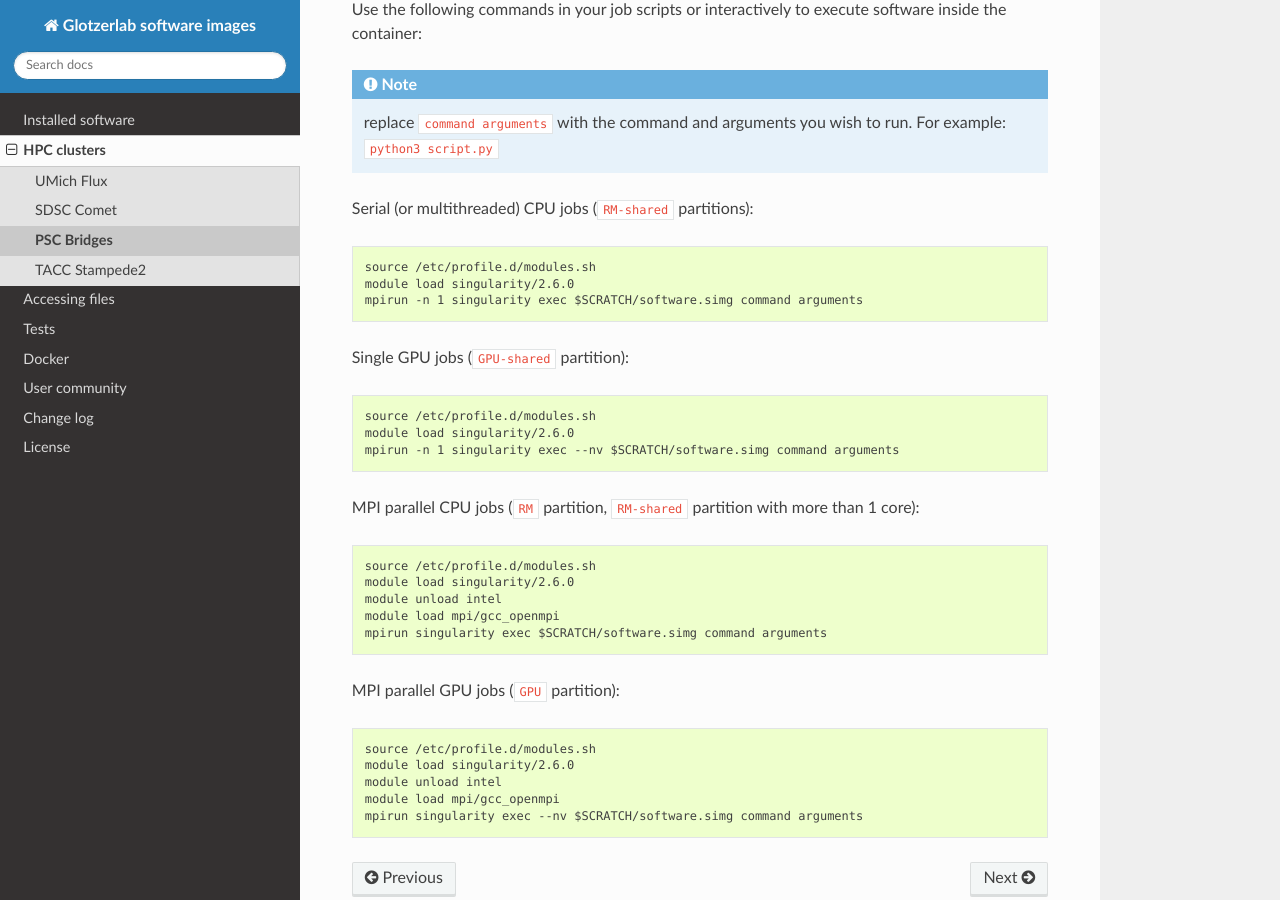
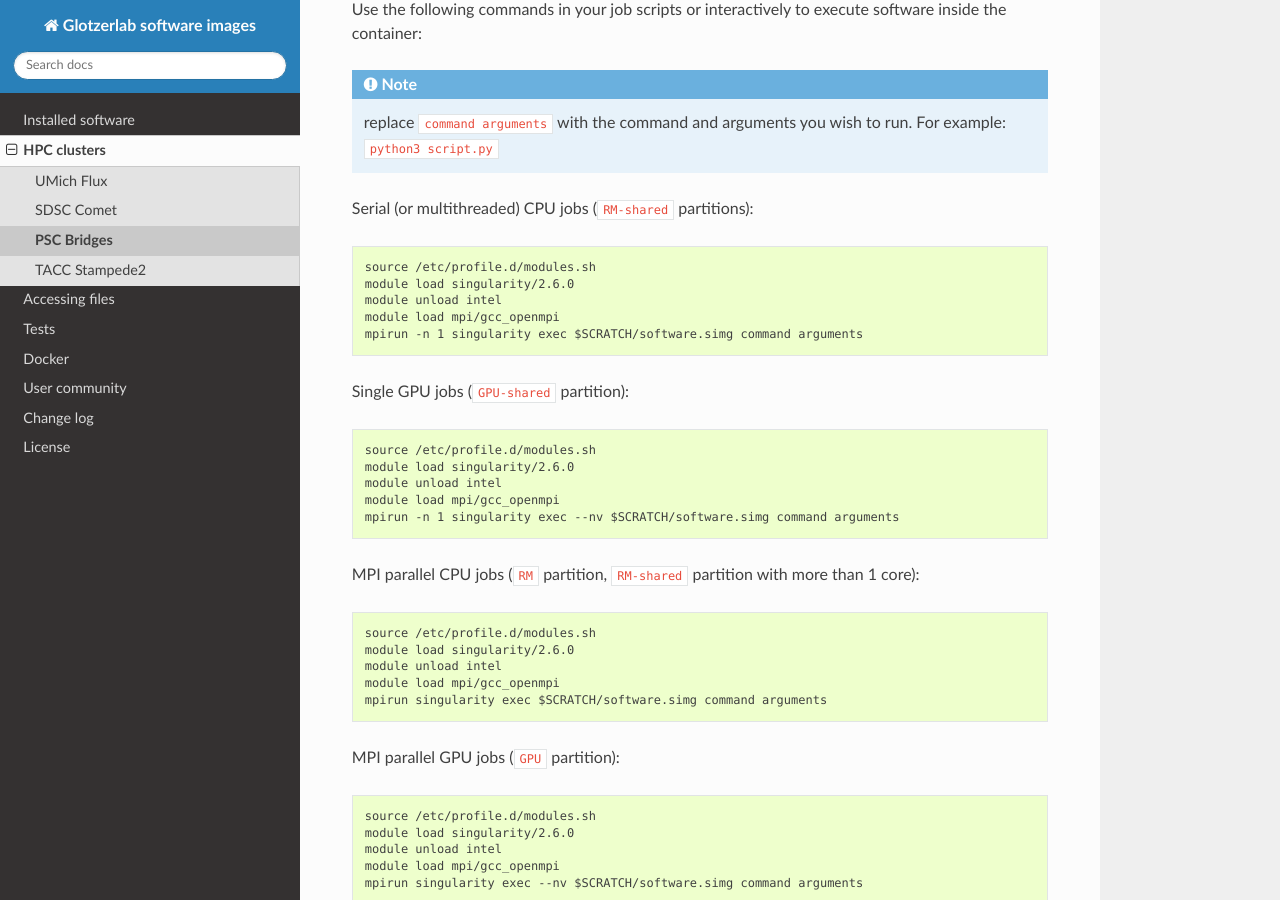
Before and after one commit to glotzerlab/software, a Sphinx documentation site: the page built from doc/clusters/bridges.rst, in a window 1280 px wide and 900 px high, scrolled down 640 px. Built offline with Sphinx 7.4.7 and the Read the Docs theme 2.0.0, drawn with Linux system fonts in a browser that asks for light colours.

Commit message:
Add missing module load lines for bridges

```diff
--- a/doc/clusters/bridges.rst
+++ b/doc/clusters/bridges.rst
@@ -31,12 +31,16 @@ Serial (or multithreaded) CPU jobs (``RM-shared`` partitions)::
 
     source /etc/profile.d/modules.sh
     module load singularity/2.6.0
+    module unload intel
+    module load mpi/gcc_openmpi
     mpirun -n 1 singularity exec $SCRATCH/software.simg command arguments
 
 Single GPU jobs (``GPU-shared`` partition)::
 
     source /etc/profile.d/modules.sh
     module load singularity/2.6.0
+    module unload intel
+    module load mpi/gcc_openmpi
     mpirun -n 1 singularity exec --nv $SCRATCH/software.simg command arguments
 
 MPI parallel CPU jobs (``RM`` partition, ``RM-shared`` partition with more than 1 core)::
```
